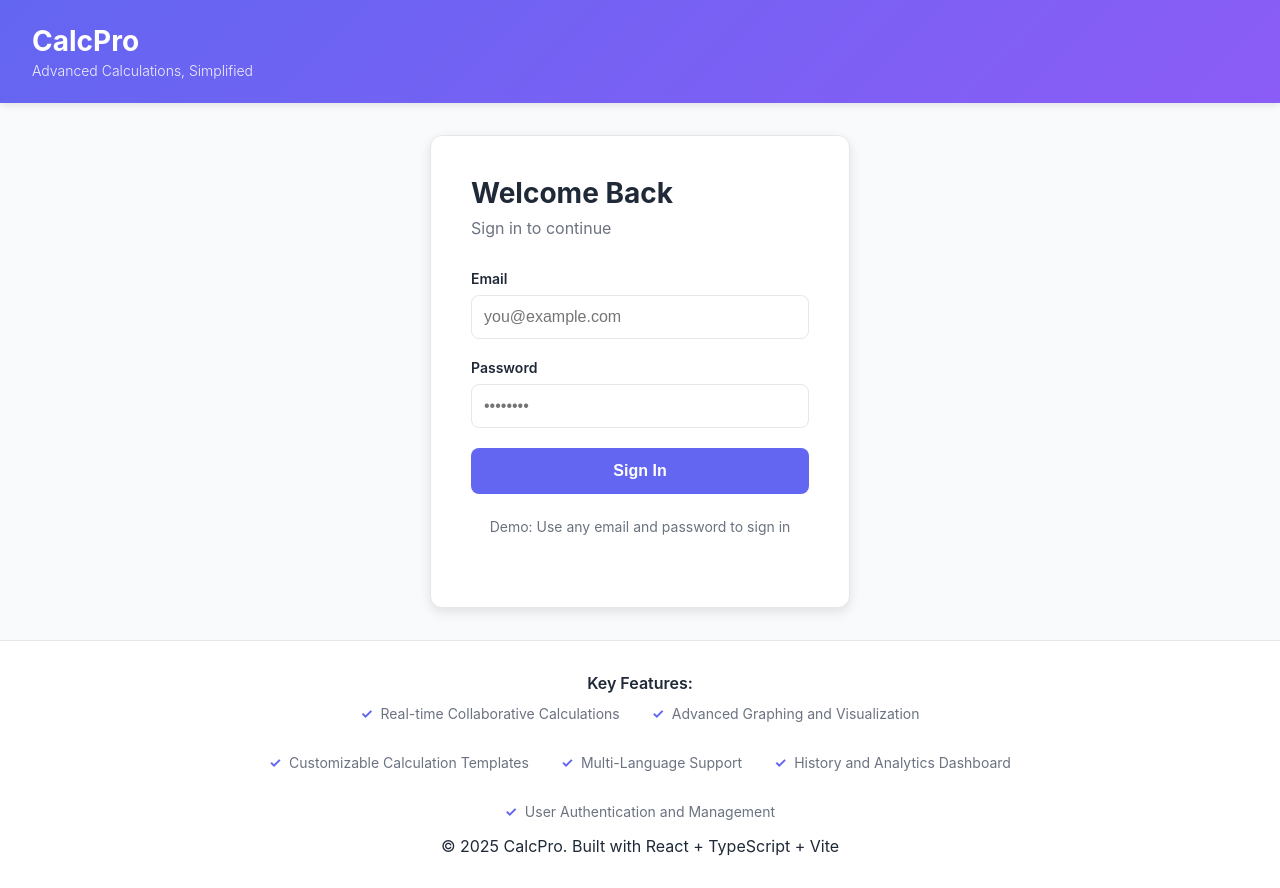
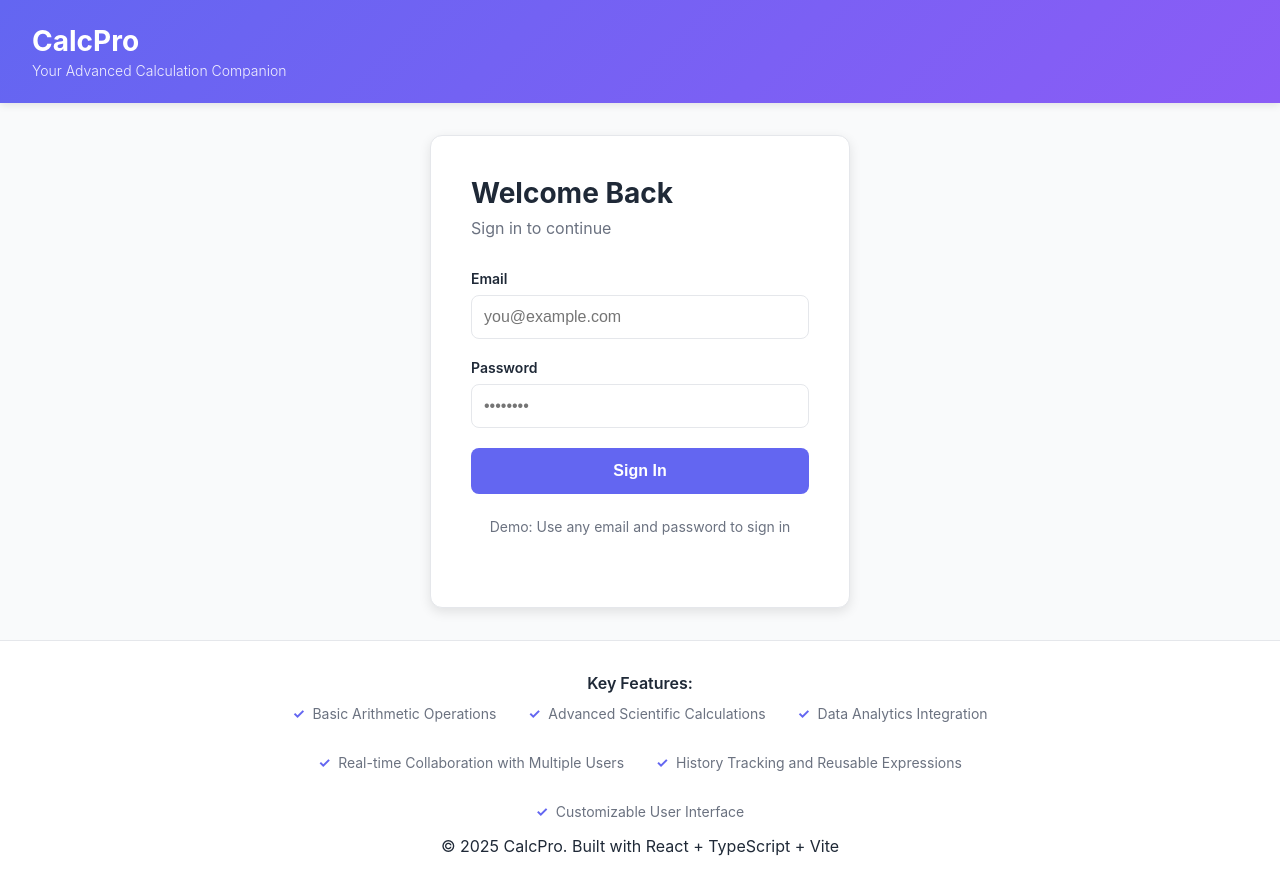
Before and after one commit to playworks93/calcpro-landing-app, a React (Vite) app: page / in a window 1280 px wide. Built offline with nearby package versions, Linux system fonts and the light colour scheme.

Commit message:
Add src/App.tsx

```diff
--- a/src/App.tsx
+++ b/src/App.tsx
@@ -1,11 +1,11 @@
 import { useState } from 'react'
 import Dashboard from './components/Dashboard'
 import Auth from './components/Auth'
-import Calculator from './components/Calculator'
-import GraphingTool from './components/GraphingTool'
-import UserDashboard from './components/UserDashboard'
-import AuthenticationModal from './components/AuthenticationModal'
-import TemplateManager from './components/TemplateManager'
+import CalculatorDisplay from './components/CalculatorDisplay'
+import ButtonPad from './components/ButtonPad'
+import HistoryPanel from './components/HistoryPanel'
+import AnalyticsDashboard from './components/AnalyticsDashboard'
+import CollaborationPanel from './components/CollaborationPanel'
 
 function App() {
   const [isAuthenticated, setIsAuthenticated] = useState(false)
@@ -23,7 +23,7 @@ function App() {
       <header className="app-header">
         <div className="header-content">
           <h1>CalcPro</h1>
-          <p className="tagline">Advanced Calculations, Simplified</p>
+          <p className="tagline">Your Advanced Calculation Companion</p>
         </div>
         {isAuthenticated && (
           <button onClick={handleLogout} className="btn-logout">
@@ -44,12 +44,12 @@ function App() {
         <div className="features">
           <h3>Key Features:</h3>
           <ul>
-          <li>Real-time Collaborative Calculations</li>
-          <li>Advanced Graphing and Visualization</li>
-          <li>Customizable Calculation Templates</li>
-          <li>Multi-Language Support</li>
-          <li>History and Analytics Dashboard</li>
-          <li>User Authentication and Management</li>
+          <li>Basic Arithmetic Operations</li>
+          <li>Advanced Scientific Calculations</li>
+          <li>Data Analytics Integration</li>
+          <li>Real-time Collaboration with Multiple Users</li>
+          <li>History Tracking and Reusable Expressions</li>
+          <li>Customizable User Interface</li>
           </ul>
         </div>
         <p>&copy; 2025 CalcPro. Built with React + TypeScript + Vite</p>
```
